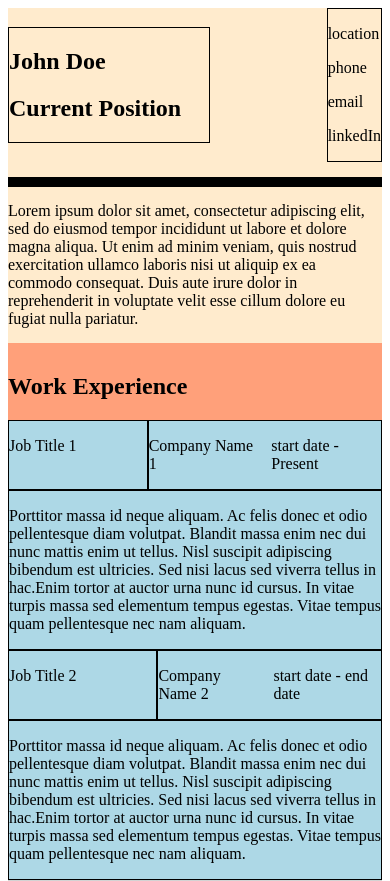
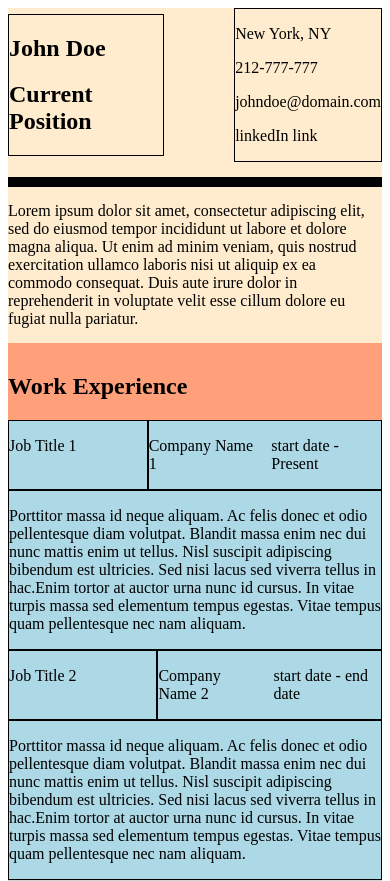
Before and after one commit to ykoziy/odin-cv-app, a React (Create React App) app: page / in a window 390 px wide. Shown: the top 881 px of the page. Built offline with nearby package versions, Linux system fonts and the light colour scheme.

Commit message:
made general fields editable: location, phone, email, linkedIn link

```diff
--- a/src/components/Personal.js
+++ b/src/components/Personal.js
@@ -7,11 +7,16 @@ class Personal extends Component {
     this.state = {
       fullName: 'John Doe',
       currentRole: 'Current Position',
+      location: 'New York, NY',
+      phone: '212-777-777',
+      email: 'johndoe@domain.com',
+      linkedIn: 'linkedIn link',
       editField: null,
     };
     this.handleInputFocus = this.handleInputFocus.bind(this);
     this.handleNameChange = this.handleNameChange.bind(this);
     this.handleRoleChange = this.handleRoleChange.bind(this);
+    this.handleGeneralFieldChange = this.handleGeneralFieldChange.bind(this);
     this.editFieldHandler = this.editFieldHandler.bind(this);
     this.handleClickOutside = this.handleClickOutside.bind(this);
   }
@@ -32,10 +37,24 @@ class Personal extends Component {
     });
   }
 
-  editFieldHandler(fieldName) {
-    this.setState({
-      editField: fieldName,
-    });
+  handleGeneralFieldChange(e) {
+    const { editField } = this.state;
+    let stateName = null;
+    if (editField === 'location') {
+      stateName = 'location';
+    } else if (editField === 'phone') {
+      stateName = 'phone';
+    } else if (editField === 'email') {
+      stateName = 'email';
+    } else if (editField === 'linkedin') {
+      stateName = 'linkedIn';
+    }
+
+    if (stateName) {
+      this.setState({
+        [stateName]: e.target.value,
+      });
+    }
   }
 
   renderFullNameField() {
@@ -78,10 +97,88 @@ class Personal extends Component {
     }
   }
 
+  renderLocation() {
+    const { editField, location } = this.state;
+    if (editField === 'location') {
+      return (
+        <input
+          type="text"
+          value={location}
+          onChange={this.handleGeneralFieldChange}
+          onFocus={this.handleInputFocus}
+          autoFocus
+        ></input>
+      );
+    } else {
+      return (
+        <p onClick={() => this.editFieldHandler('location')}>{location}</p>
+      );
+    }
+  }
+
+  renderPhone() {
+    const { editField, phone } = this.state;
+    if (editField === 'phone') {
+      return (
+        <input
+          type="text"
+          value={phone}
+          onChange={this.handleGeneralFieldChange}
+          onFocus={this.handleInputFocus}
+          autoFocus
+        ></input>
+      );
+    } else {
+      return <p onClick={() => this.editFieldHandler('phone')}>{phone}</p>;
+    }
+  }
+
+  renderEmail() {
+    const { editField, email } = this.state;
+    if (editField === 'email') {
+      return (
+        <input
+          type="text"
+          value={email}
+          onChange={this.handleGeneralFieldChange}
+          onFocus={this.handleInputFocus}
+          autoFocus
+        ></input>
+      );
+    } else {
+      return <p onClick={() => this.editFieldHandler('email')}>{email}</p>;
+    }
+  }
+
+  renderLinkedIn() {
+    const { editField, linkedIn } = this.state;
+    if (editField === 'linkedin') {
+      return (
+        <input
+          type="text"
+          value={linkedIn}
+          onChange={this.handleGeneralFieldChange}
+          onFocus={this.handleInputFocus}
+          autoFocus
+        ></input>
+      );
+    } else {
+      return (
+        <p onClick={() => this.editFieldHandler('linkedin')}>{linkedIn}</p>
+      );
+    }
+  }
+
+  editFieldHandler(fieldName) {
+    this.setState({
+      editField: fieldName,
+    });
+  }
+
   handleClickOutside(e) {
     if (e.target.nodeName !== 'INPUT') {
       this.setState({
-        editField: 0,
+        editField: null,
       });
     }
   }
@@ -100,10 +197,10 @@ class Personal extends Component {
           {this.renderCurrentRole()}
         </div>
         <div className={styles['right-container']}>
-          <p>location</p>
-          <p>phone</p>
-          <p>email</p>
-          <p>linkedIn</p>
+          {this.renderLocation()}
+          {this.renderPhone()}
+          {this.renderEmail()}
+          {this.renderLinkedIn()}
         </div>
         <div className={styles.about}>
           Lorem ipsum dolor sit amet, consectetur adipiscing elit, sed do
```
